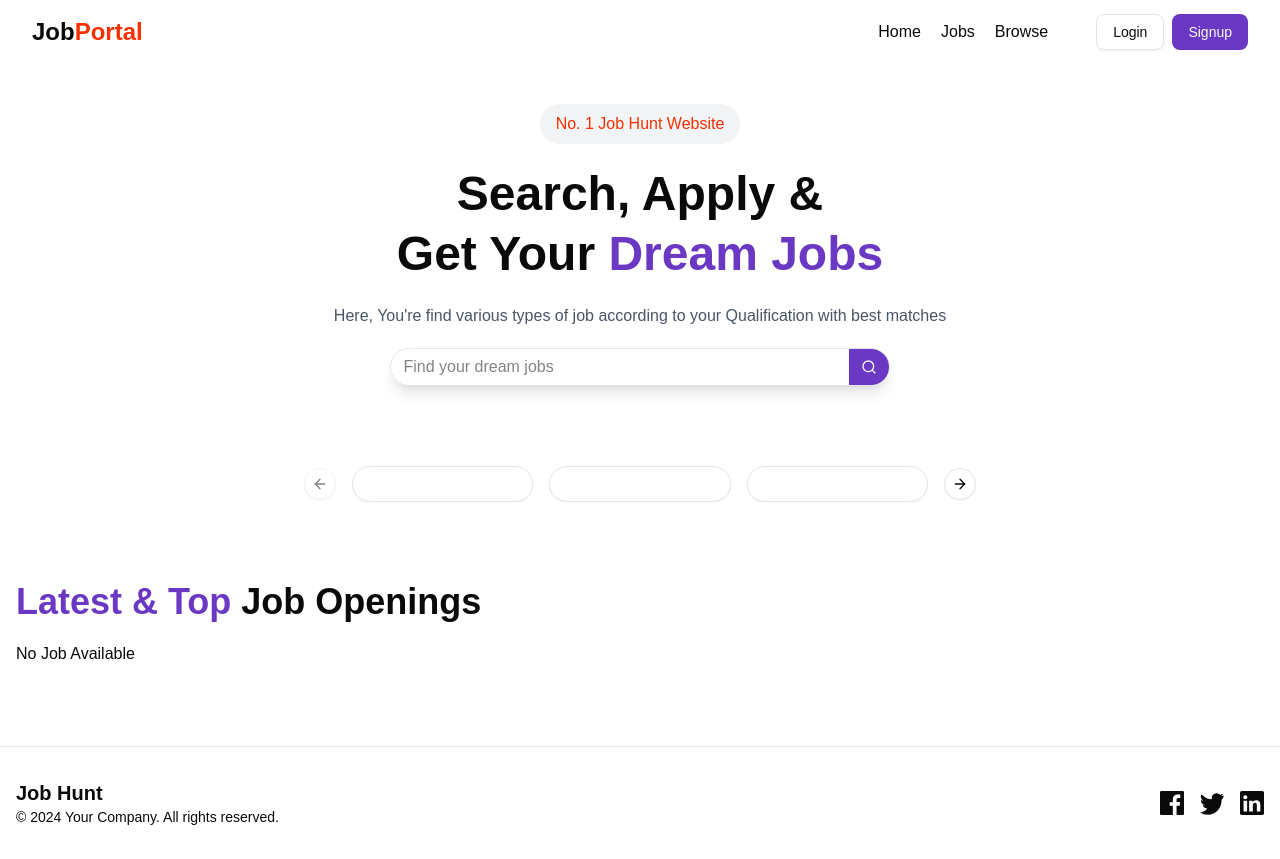
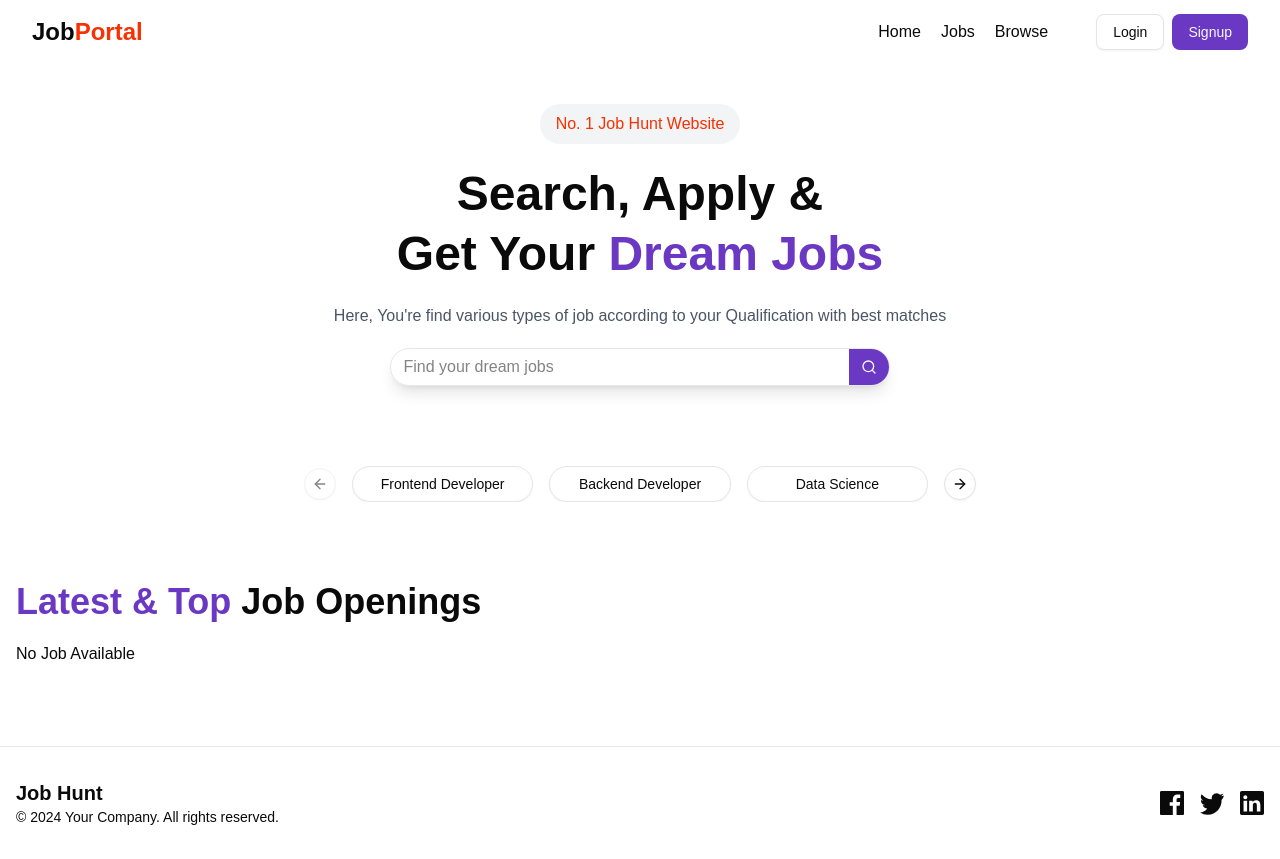
Before and after one commit to mlkrnu/JOB-PORTAL-, a React app in the folder frontend/: page / in a window 1280 px wide. Built offline with nearby package versions, Linux system fonts and the light colour scheme; no server answers; the HTML template or start-up script is replaced by a standard one.

Commit message:
fixed CategoryCarousel

```diff
--- a/frontend/src/components/CategoryCarousel.jsx
+++ b/frontend/src/components/CategoryCarousel.jsx
@@ -31,11 +31,14 @@ const CategoryCarousel = () => {
                                 key={index}
                                 className="basis-full sm:basis-1/2 lg:basis-1/3"
                             >
+
                                 <Button
                                     onClick={() => searchJobHandler(cat)}
                                     variant="outline"
                                     className="rounded-full w-full"
-                                ></Button>
+                                >
+                                    {cat}
+                                </Button>
                             </CarouselItem>
                         ))
                     }
```
